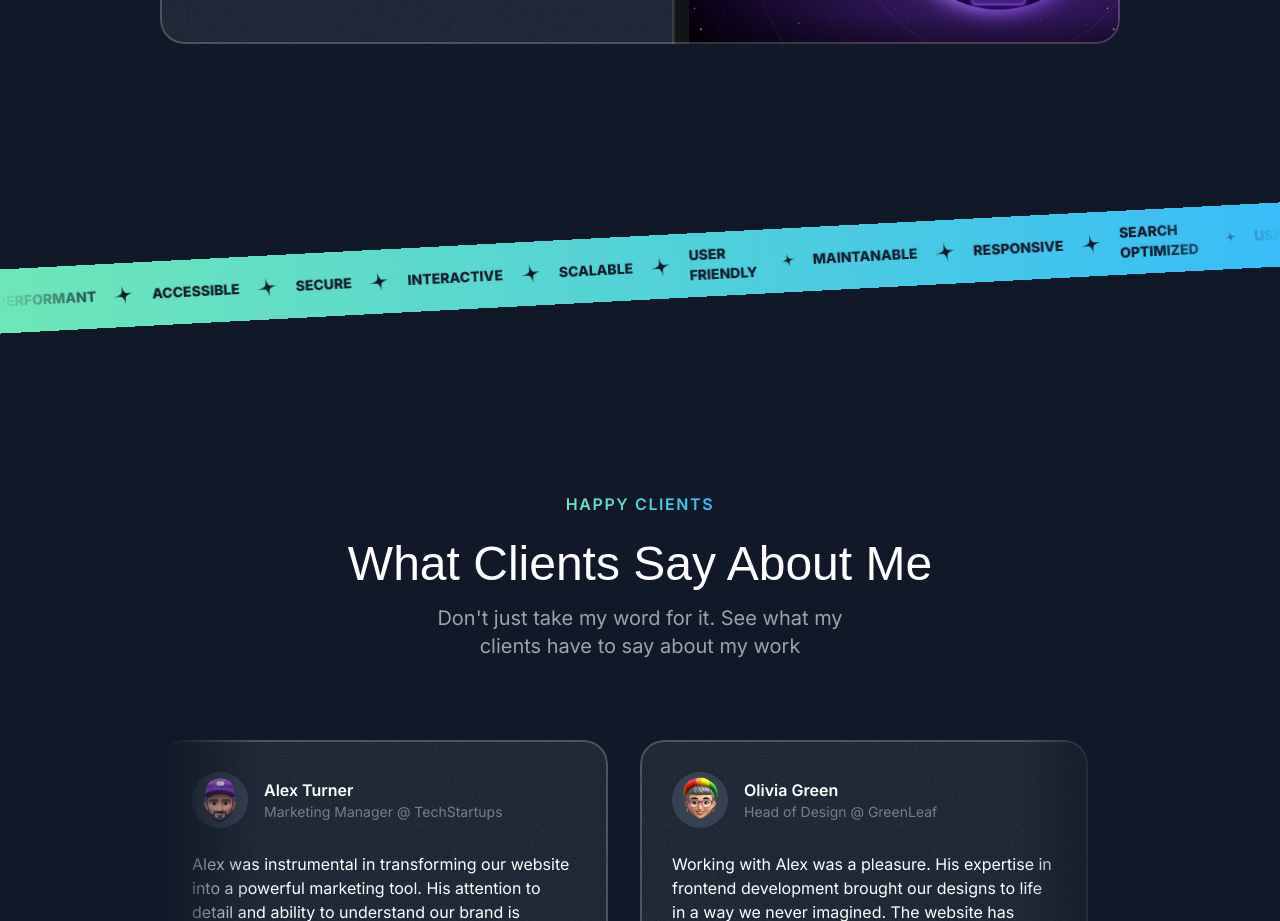
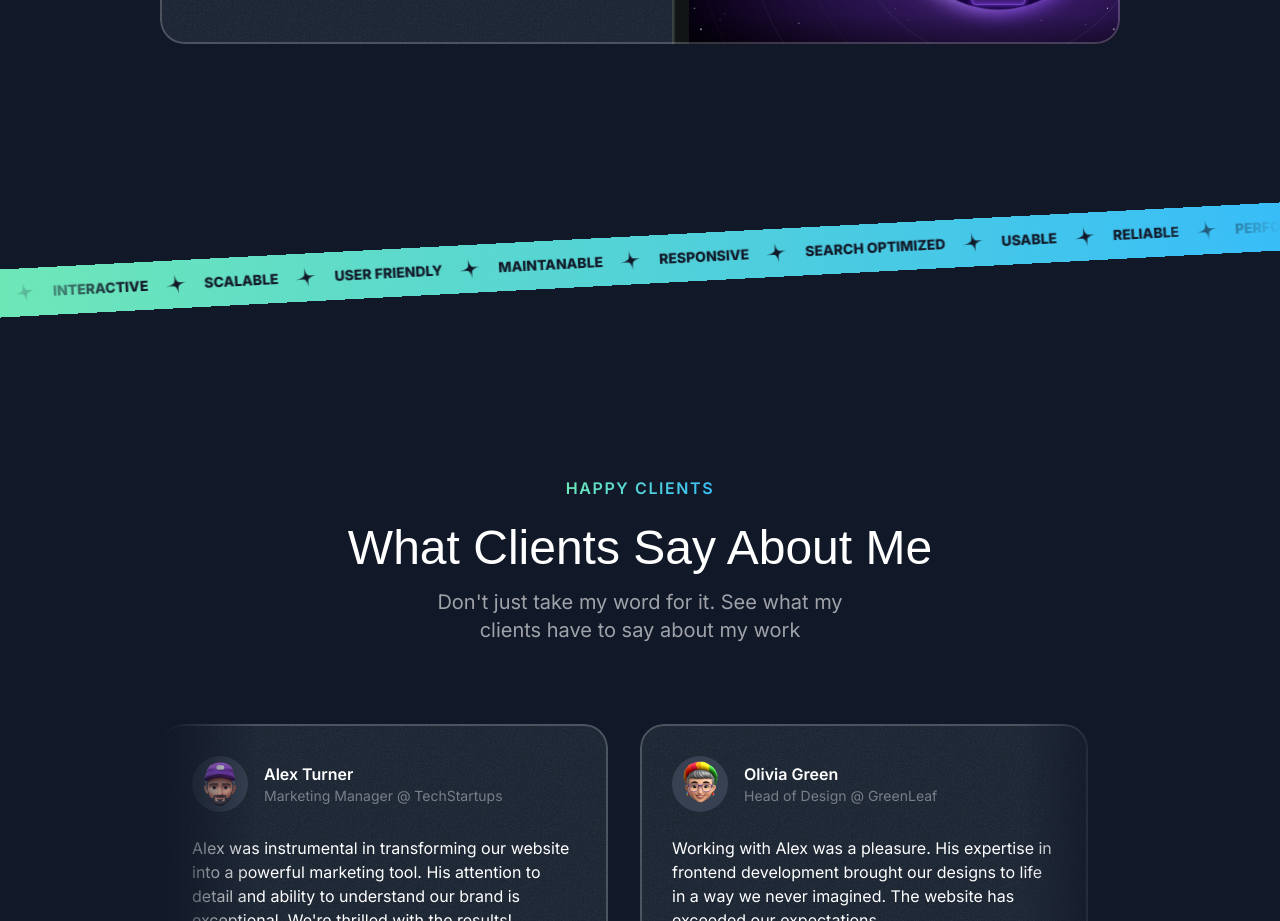
Before and after one commit to Fouzia-Oreen/Next-Js_Portfolio, a Next.js app in the folder nextjs-portfolio/: page / in a window 1280 px wide. Shown: the part 2800-3721 px from the top of the page. Built offline with nearby package versions, Linux system fonts and the light colour scheme; a web font is replaced by a local one.

Commit message:
tape annimation added

```diff
--- a/nextjs-portfolio/src/sections/Tape.tsx
+++ b/nextjs-portfolio/src/sections/Tape.tsx
@@ -1,4 +1,4 @@
-import React from 'react'
+import React, { Fragment } from 'react'
 import StarIcon from '@/assets/icons/star.svg'
 
 const words = [
@@ -20,13 +20,18 @@
     <div className='py-16 lg:py-24 overflow-x-clip'>
       <div className='bg-gradient-to-r from-emerald-300 to-sky-400 -rotate-3 -mx-1'>
       <div className='flex [mask-image:linear-gradient(to_right,transparent,black_10%,black_90%,transparent)]'>
-      <div className='flex gap-4 py-3'>
+      <div className='flex flex-none gap-4 py-3 pr-4  animate-move-left [animation-duration:30s]' >
+        {[...new Array(2)].fill(0).map((_, indx) => (
+          <Fragment key={indx}>
           {words.map(word => (
             <div key={word} className='inline-flex gap-4 items-center'>
               <span className='text-gray-900 uppercase text-sm font-extrabold'>{word}</span>
               <StarIcon className="size-6 text-gray-900 -rotate-12"/>
             </div>
           ))}
+          </Fragment>
+        ))}
+
       </div>
       </div>
       </div>
--- a/nextjs-portfolio/tailwind.config.ts
+++ b/nextjs-portfolio/tailwind.config.ts
@@ -26,13 +26,22 @@
         serif: 'var(--font-serif)',
       },
       animation: {
-        'ping-large': "ping-large 1s ease-in-out infinite"
+        'ping-large': "ping-large 1s ease-in-out infinite",
+        'move-left': "move-left 1s linear infinite",
       },
       keyframes: {
         'ping-large': {
           '75%, 100%': {
             transform: 'scale(3)',
             opacity: '0',
+          }
+        },
+        'move-left': {
+          '0%': {
+            transform: 'translateX(0%)',
+          },
+          '100%': {
+            transform: 'translateX(-50%)',
           }
         }
       }
```
Lines whose indentation alone changed are shown as unchanged.
